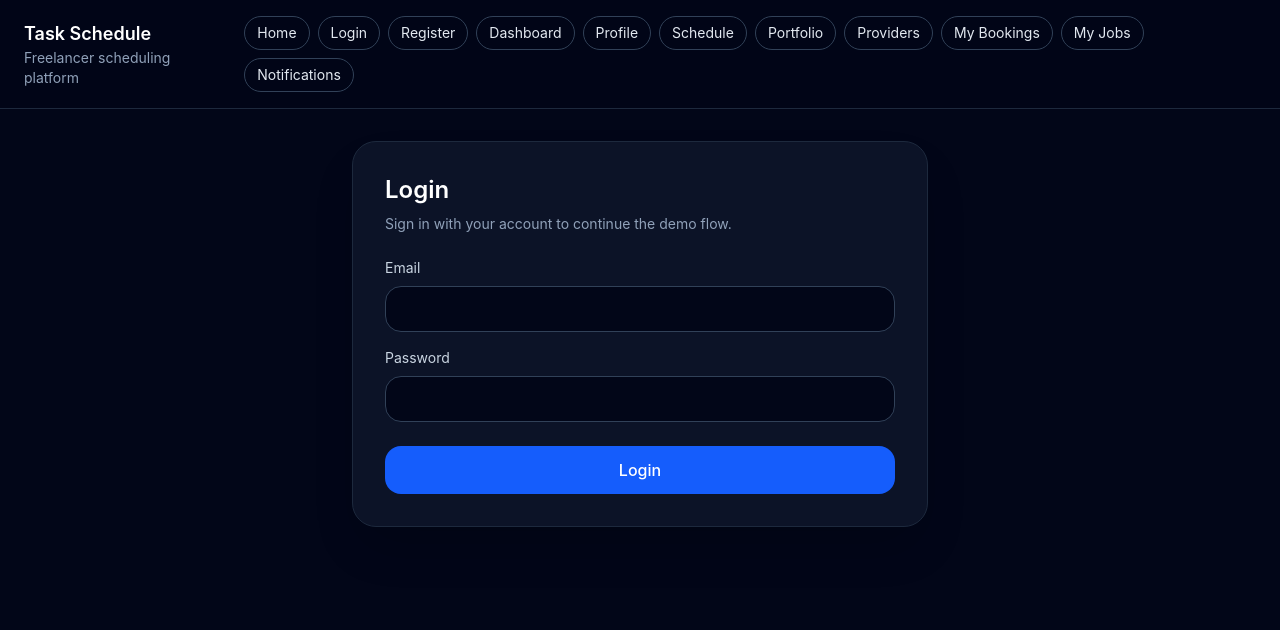
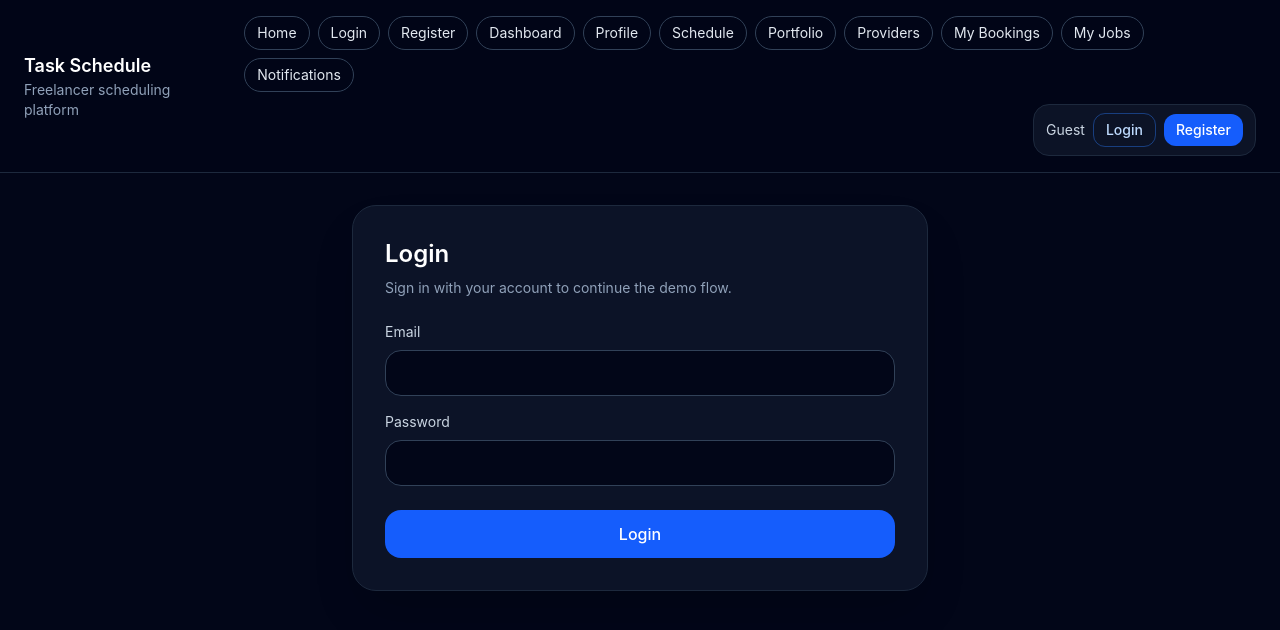
Before and after one commit to TurtleGods/task_schedule, a React (Vite) app in the folder src/task-schedule-web/: page /login in a window 1280 px wide. Shown: the top 630 px of the page. Built offline with nearby package versions, Linux system fonts and the light colour scheme.

Commit message:
feat: improve auth flow with redirects and logout ui

```diff
--- a/src/task-schedule-web/src/components/layout/AppLayout.tsx
+++ b/src/task-schedule-web/src/components/layout/AppLayout.tsx
@@ -16,7 +16,7 @@ const navItems = [
 ] as const;
 
 export function AppLayout() {
-  const { user } = useAuth();
+  const { user, logout } = useAuth();
 
   return (
     <div className="min-h-screen bg-slate-950 text-slate-100">
@@ -26,6 +26,7 @@ export function AppLayout() {
             <strong className="text-lg font-semibold text-white">Task Schedule</strong>
             <p className="text-sm text-slate-400">Freelancer scheduling platform</p>
           </div>
+          <div className="flex flex-col gap-3 lg:items-end">
             <nav className="flex flex-wrap gap-2">
               {navItems.map(([to, label]) => (
                 <Link
@@ -37,6 +38,33 @@ export function AppLayout() {
                 </Link>
               ))}
             </nav>
+            <div className="flex flex-wrap items-center gap-2 rounded-2xl border border-slate-800 bg-slate-900/80 px-3 py-2 text-sm text-slate-300">
+              {user ? (
+                <>
+                  <span className="text-slate-200">{user.displayName ?? user.email}</span>
+                  <span className="text-slate-500">•</span>
+                  <span>{user.roles.join(', ') || 'User'}</span>
+                  <button
+                    type="button"
+                    onClick={logout}
+                    className="ml-2 rounded-xl border border-rose-500/40 px-3 py-1.5 text-sm font-medium text-rose-200 transition hover:bg-rose-500/10"
+                  >
+                    Logout
+                  </button>
+                </>
+              ) : (
+                <>
+                  <span>Guest</span>
+                  <Link to="/login" className="rounded-xl border border-blue-500/40 px-3 py-1.5 text-sm font-medium text-blue-200 transition hover:bg-blue-500/10">
+                    Login
+                  </Link>
+                  <Link to="/register" className="rounded-xl bg-blue-600 px-3 py-1.5 text-sm font-medium text-white transition hover:bg-blue-500">
+                    Register
+                  </Link>
+                </>
+              )}
+            </div>
+          </div>
         </div>
       </header>
 
--- a/src/task-schedule-web/src/features/auth/AuthContext.tsx
+++ b/src/task-schedule-web/src/features/auth/AuthContext.tsx
@@ -1,17 +1,44 @@
-import { createContext, useContext, useMemo, useState, type PropsWithChildren } from 'react';
+import { createContext, useContext, useEffect, useMemo, useState, type PropsWithChildren } from 'react';
 import type { CurrentUser } from '../../types/auth';
+
+const AUTH_USER_KEY = 'task_schedule_user';
 
 type AuthContextValue = {
   user: CurrentUser | null;
   setUser: (user: CurrentUser | null) => void;
+  logout: () => void;
 };
 
 const AuthContext = createContext<AuthContextValue | undefined>(undefined);
 
 export function AuthProvider({ children }: PropsWithChildren) {
-  const [user, setUser] = useState<CurrentUser | null>(null);
+  const [user, setUserState] = useState<CurrentUser | null>(null);
 
-  const value = useMemo(() => ({ user, setUser }), [user]);
+  useEffect(() => {
+    const raw = localStorage.getItem(AUTH_USER_KEY);
+    if (!raw) return;
+
+    try {
+      setUserState(JSON.parse(raw) as CurrentUser);
+    } catch {
+      localStorage.removeItem(AUTH_USER_KEY);
+    }
+  }, []);
+
+  const setUser = (nextUser: CurrentUser | null) => {
+    setUserState(nextUser);
+    if (nextUser) {
+      localStorage.setItem(AUTH_USER_KEY, JSON.stringify(nextUser));
+    } else {
+      localStorage.removeItem(AUTH_USER_KEY);
+    }
+  };
+
+  const logout = () => {
+    setUser(null);
+  };
+
+  const value = useMemo(() => ({ user, setUser, logout }), [user]);
 
   return <AuthContext.Provider value={value}>{children}</AuthContext.Provider>;
 }
--- a/src/task-schedule-web/src/pages/LoginPage.tsx
+++ b/src/task-schedule-web/src/pages/LoginPage.tsx
@@ -1,10 +1,12 @@
 import { useState } from 'react';
+import { useNavigate } from 'react-router-dom';
 import { api } from '../services/api';
 import { useAuth } from '../features/auth/AuthContext';
 import type { LoginRequest } from '../types/auth';
 
 export function LoginPage() {
   const { setUser } = useAuth();
+  const navigate = useNavigate();
   const [form, setForm] = useState<LoginRequest>({ email: '', password: '' });
   const [message, setMessage] = useState('');
 
@@ -19,7 +21,10 @@ export function LoginPage() {
         isAuthenticated: true,
         roles: response.data.roles ?? [],
       });
-      setMessage('Login success.');
+      setMessage('Login success. Redirecting...');
+      setTimeout(() => {
+        navigate('/dashboard');
+      }, 300);
     } catch {
       setMessage('Login failed. Please check API availability and credentials.');
     }
--- a/src/task-schedule-web/src/pages/RegisterPage.tsx
+++ b/src/task-schedule-web/src/pages/RegisterPage.tsx
@@ -1,4 +1,5 @@
 import { useState } from 'react';
+import { useNavigate } from 'react-router-dom';
 import { api } from '../services/api';
 import type { RegisterRequest } from '../types/auth';
 
@@ -11,6 +12,7 @@ const initialForm: RegisterRequest = {
 };
 
 export function RegisterPage() {
+  const navigate = useNavigate();
   const [form, setForm] = useState<RegisterRequest>(initialForm);
   const [message, setMessage] = useState('');
 
@@ -18,8 +20,11 @@ export function RegisterPage() {
     event.preventDefault();
     try {
       await api.post('/identity/register', form);
-      setMessage('Register success.');
+      setMessage('Register success. Redirecting to login...');
       setForm(initialForm);
+      setTimeout(() => {
+        navigate('/login');
+      }, 500);
     } catch {
       setMessage('Register failed. Please review API and request payload.');
     }
```
Lines whose indentation alone changed are shown as unchanged.
